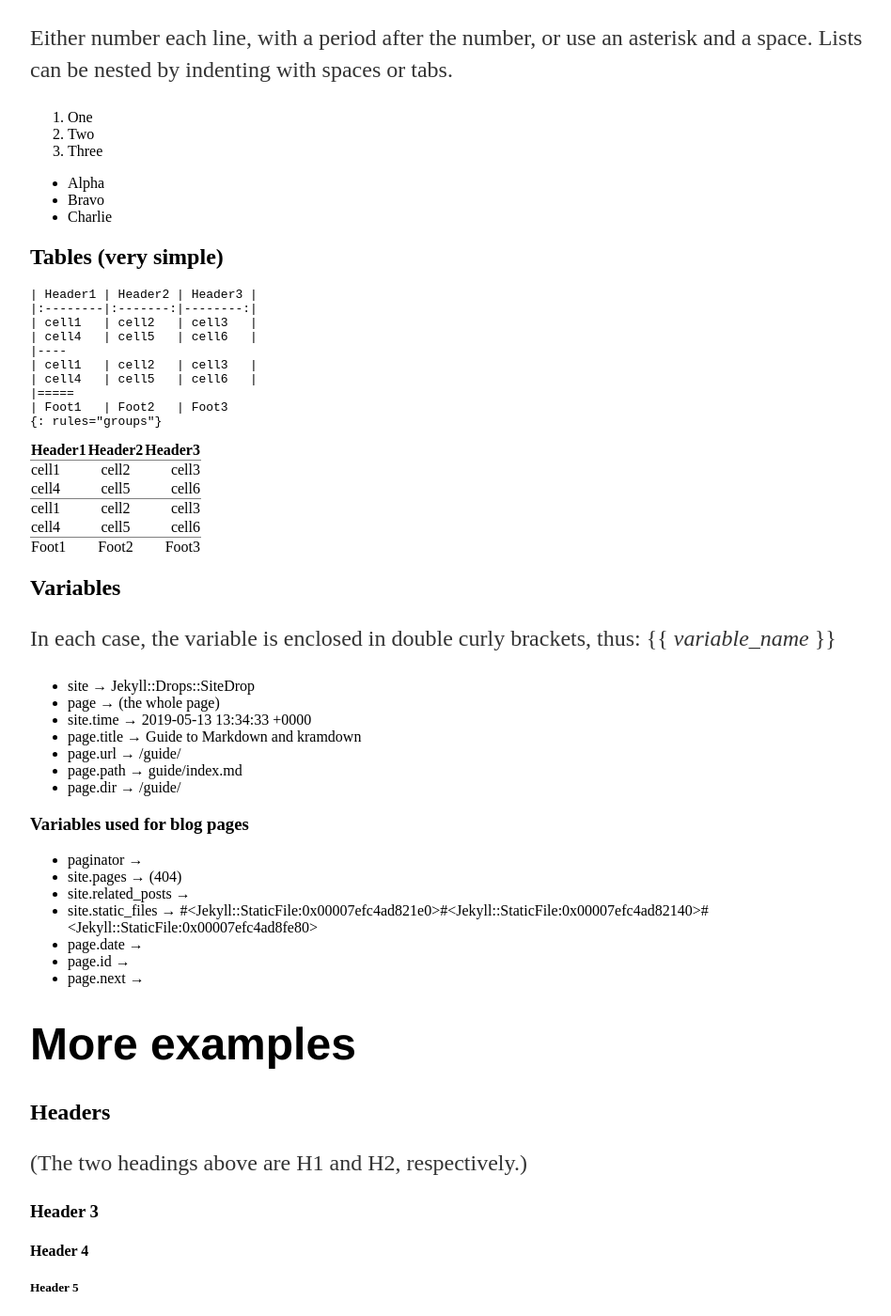
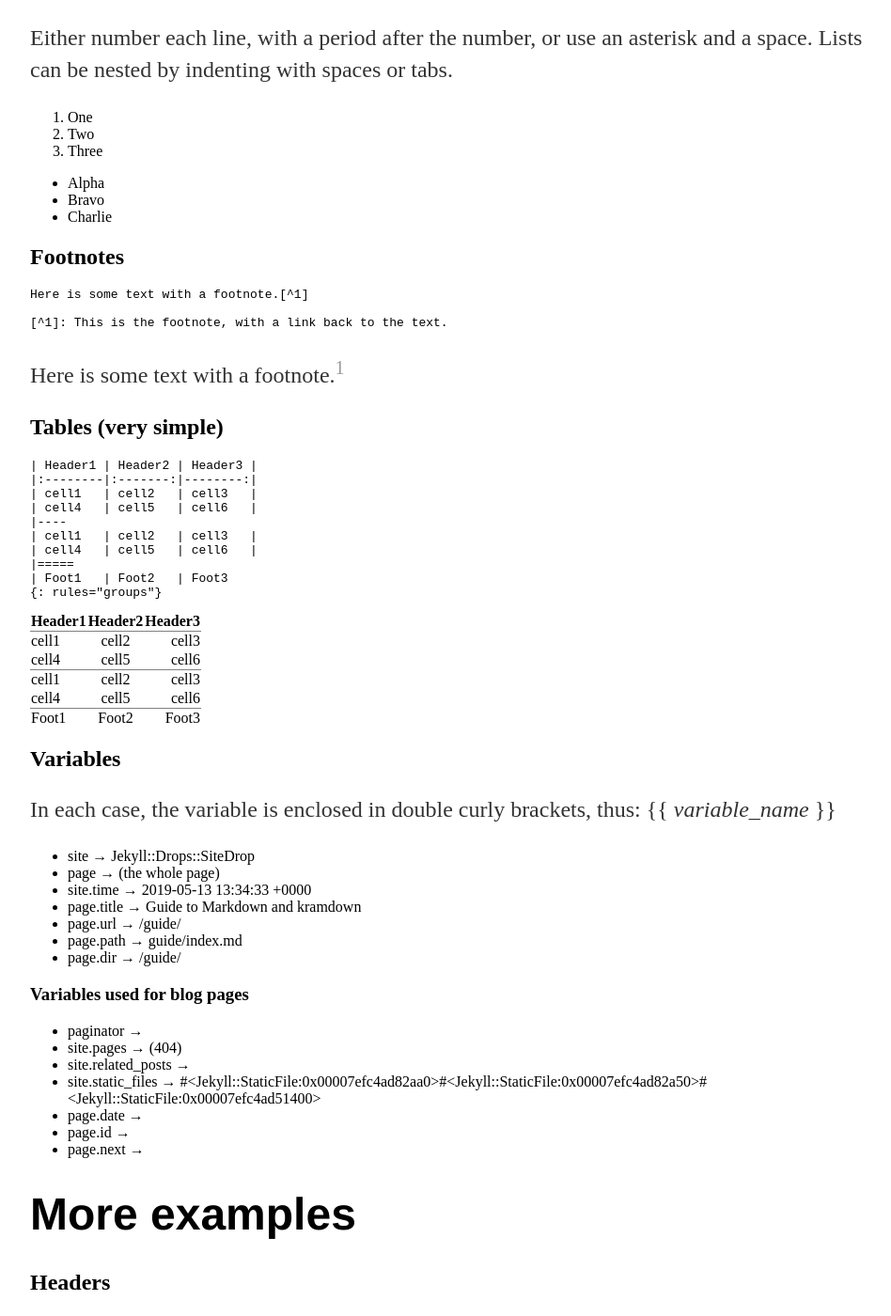
Before and after one commit to deeplypuzzled/deeplypuzzled.github.io, a Jekyll site: the page built from guide/index.md, in a window 1280 px wide and 1400 px high, scrolled down 2005 px. Shown: the whole window at 94% size, without its empty margins (160-1108 px from the left). Built offline with Jekyll 4.4.1, drawn with Linux system fonts in a browser that asks for light colours; some of the changed text lies outside the part shown.

Commit message:
Update index.md

```diff
--- a/guide/index.md
+++ b/guide/index.md
@@ -75,6 +75,18 @@ Either number each line, with a period after the number, or use an asterisk and
 * Bravo
 * Charlie
 
+## Footnotes
+
+~~~~
+Here is some text with a footnote.[^1]
+
+[^1]: This is the footnote, with a link back to the text.
+~~~~
+
+Here is some text with a footnote.[^1]
+
+[^1]: This is the footnote, with a link back to the text.
+
 ## Tables (very simple)
 
 ~~~~
```
Also changed, not shown: other parts of guide/index.md (+1 -1 lines).
